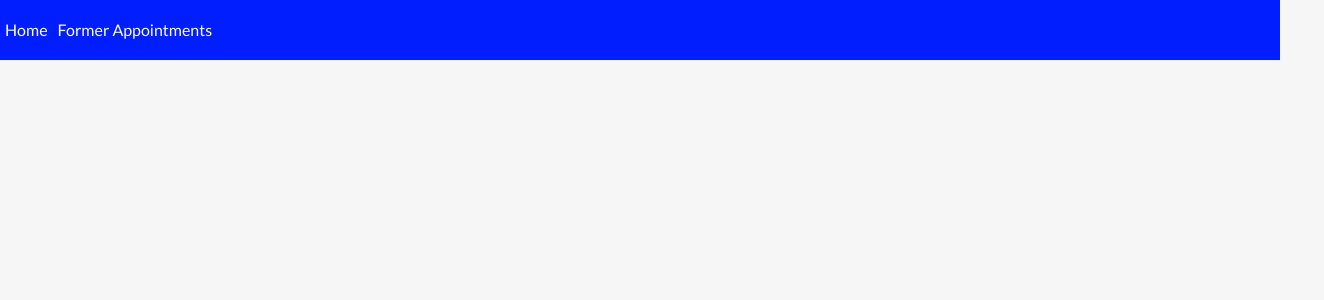
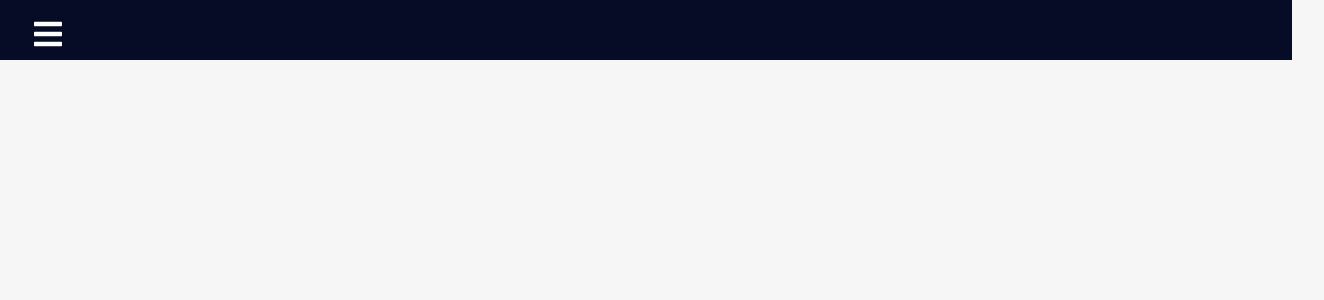
Before and after one commit to io2-2022-JKL/team_L_frontend, a React (Create React App) app: page /doctor in a window 1280 px wide. Shown: the top 300 px of the page, 1324 px wide, since content can reach past the window. Built offline with nearby package versions, Linux system fonts and the light colour scheme.

Commit message:
navigation for doctor + fix bugs

```diff
--- /dev/null
+++ b/src/components/doctor/SidebarData.js
@@ -0,0 +1,18 @@
+import React from "react";
+import * as GiIcons from "react-icons/gi";
+import * as AiIcons from "react-icons/ai";
+
+export const sidebarData = [
+  {
+    title: "Home",
+    path: "",
+    icon: <AiIcons.AiFillHome />,
+    cName: "nav-text",
+  },
+  {
+    title: "Former Appointments",
+    path: "formerAppointments",
+    icon: <GiIcons.GiLoveInjection />,
+    cName: "nav-text",
+  },
+];
--- a/src/pages/doctor/logged/patientList/DoctorPatientList.js
+++ b/src/pages/doctor/logged/appointmentList/DoctorAppointmentList.js
@@ -1,10 +1,9 @@
 import React, { useState, useEffect } from "react";
 import { Container, Button } from "react-bootstrap";
-import DataPatientModal from "../../../../components/DataPatientModal";
 import DataFormerAppointment from "../../../../components/DataFormerAppointment";
 import { Table } from "../../../../components/Table";
 
-export function DoctorPatientList() {
+function DoctorAppointmentList() {
   const COLUMNAPPOINTMENT = [
     {
       Header: "Vaccine",
@@ -87,10 +86,7 @@ export function DoctorPatientList() {
 
   return (
     <div>
-      <div className="mt-2 d-flex justify-content-center">
-        Former Appointments list
-      </div>
-      <Container>
+      <Container className="mt-4">
         <Table columns={COLUMNAPPOINTMENT} data={loadedAppointments} />
       </Container>
       <DataFormerAppointment
@@ -102,4 +98,4 @@ export function DoctorPatientList() {
   );
 }
 
-export default DoctorPatientList;
+export default DoctorAppointmentList;
--- a/src/pages/doctor/logged/doctorLogged.js
+++ b/src/pages/doctor/logged/doctorLogged.js
@@ -1,16 +1,20 @@
 import React, { Component } from "react";
 import { Route, Routes } from "react-router-dom";
-import { DoctorNavigation } from "../navigator/doctorNavigation";
-import { DoctorPatientList } from "./patientList/DoctorPatientList";
+import DoctorAppointmentList from "./appointmentList/DoctorAppointmentList";
+import Navbar from "../../../components/Navbar";
 import styles from "./doctorLogged.module.css";
+import { sidebarData } from "../../../components/doctor/SidebarData";
 
 export default class DoctorLogged extends Component {
   render() {
     return (
       <div className={styles.divset}>
-        <DoctorNavigation />
+        <Navbar sidebarData={sidebarData} />
         <Routes>
-          <Route path="/formerAppointmets" element={<DoctorPatientList />} />
+          <Route
+            path="/formerAppointments"
+            element={<DoctorAppointmentList />}
+          />
         </Routes>
       </div>
     );
--- a/src/pages/doctor/navigator/doctorNavigation.js
+++ /dev/null
@@ -1,27 +0,0 @@
-import React, { Component } from "react";
-import { Nav, Navbar } from "react-bootstrap";
-import { NavLink } from "react-router-dom";
-import styless from "./doctorNavigation.module.css";
-
-export class DoctorNavigation extends Component {
-  render() {
-    return (
-      <Navbar className={styless.navBar} bg="red" expand="lg">
-        <Navbar.Toggle aria-controls="basic-navbar-nav" />
-        <Navbar.Collapse id="basic-navbar-nav">
-          <Nav color="red">
-            <NavLink className={styless.ItemInNavigation} to=".">
-              Home
-            </NavLink>
-            <NavLink
-              className={styless.ItemInNavigation}
-              to="./formerAppointmets"
-            >
-              Former Appointments
-            </NavLink>
-          </Nav>
-        </Navbar.Collapse>
-      </Navbar>
-    );
-  }
-}
--- a/src/pages/doctor/navigator/doctorNavigation.module.css
+++ /dev/null
@@ -1,13 +0,0 @@
-.navBar {
-  background-color: rgb(0, 30, 255);
-  color: white;
-}
-
-.ItemInNavigation {
-  text-align: center;
-  margin: 5px;
-  inline-size: 2p;
-  color: white;
-  text-align: center;
-  text-decoration: none;
-}
```
